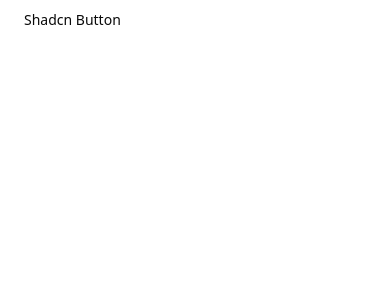
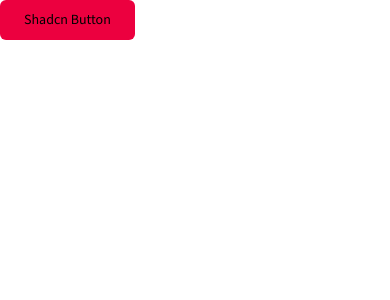
Before and after one commit to Anand95733/sommarie-ai, a Next.js app: page / in a window 390 px wide. Shown: the top 300 px of the page. Built offline with nearby package versions, Linux system fonts and the light colour scheme.

Commit message:
Save changes before Tailwind upgrade

```diff
--- a/app/globals.css
+++ b/app/globals.css
@@ -1,122 +1,181 @@
-@import "tailwindcss";
-@import "tw-animate-css";
+@import 'tailwindcss';
+
+@plugin 'tailwindcss-animate';
 
 @custom-variant dark (&:is(.dark *));
 
-@theme inline {
-  --color-background: var(--background);
-  --color-foreground: var(--foreground);
-  --font-sans: var(--font-geist-sans);
-  --font-mono: var(--font-geist-mono);
-  --color-sidebar-ring: var(--sidebar-ring);
-  --color-sidebar-border: var(--sidebar-border);
-  --color-sidebar-accent-foreground: var(--sidebar-accent-foreground);
-  --color-sidebar-accent: var(--sidebar-accent);
-  --color-sidebar-primary-foreground: var(--sidebar-primary-foreground);
-  --color-sidebar-primary: var(--sidebar-primary);
-  --color-sidebar-foreground: var(--sidebar-foreground);
-  --color-sidebar: var(--sidebar);
-  --color-chart-5: var(--chart-5);
-  --color-chart-4: var(--chart-4);
-  --color-chart-3: var(--chart-3);
-  --color-chart-2: var(--chart-2);
-  --color-chart-1: var(--chart-1);
-  --color-ring: var(--ring);
-  --color-input: var(--input);
-  --color-border: var(--border);
-  --color-destructive: var(--destructive);
-  --color-accent-foreground: var(--accent-foreground);
-  --color-accent: var(--accent);
-  --color-muted-foreground: var(--muted-foreground);
-  --color-muted: var(--muted);
-  --color-secondary-foreground: var(--secondary-foreground);
-  --color-secondary: var(--secondary);
-  --color-primary-foreground: var(--primary-foreground);
-  --color-primary: var(--primary);
-  --color-popover-foreground: var(--popover-foreground);
-  --color-popover: var(--popover);
-  --color-card-foreground: var(--card-foreground);
-  --color-card: var(--card);
+@theme {
+  --font-sans: var(--font-sans), ui-sans-serif, system-ui, sans-serif,
+    'Apple Color Emoji', 'Segoe UI Emoji', 'Segoe UI Symbol', 'Noto Color Emoji';
+
+  --color-background: hsl(var(--background));
+  --color-foreground: hsl(var(--foreground));
+
+  --color-card: hsl(var(--card));
+  --color-card-foreground: hsl(var(--card-foreground));
+
+  --color-popover: hsl(var(--popover));
+  --color-popover-foreground: hsl(var(--popover-foreground));
+
+  --color-primary: hsl(var(--primary));
+  --color-primary-foreground: hsl(var(--primary-foreground));
+
+  --color-secondary: hsl(var(--secondary));
+  --color-secondary-foreground: hsl(var(--secondary-foreground));
+
+  --color-muted: hsl(var(--muted));
+  --color-muted-foreground: hsl(var(--muted-foreground));
+
+  --color-accent: hsl(var(--accent));
+  --color-accent-foreground: hsl(var(--accent-foreground));
+
+  --color-destructive: hsl(var(--destructive));
+  --color-destructive-foreground: hsl(var(--destructive-foreground));
+
+  --color-border: hsl(var(--border));
+  --color-input: hsl(var(--input));
+  --color-ring: hsl(var(--ring));
+
+  --color-chart-1: hsl(var(--chart-1));
+  --color-chart-2: hsl(var(--chart-2));
+  --color-chart-3: hsl(var(--chart-3));
+  --color-chart-4: hsl(var(--chart-4));
+  --color-chart-5: hsl(var(--chart-5));
+
+  --radius-lg: var(--radius);
+  --radius-md: calc(var(--radius) - 2px);
   --radius-sm: calc(var(--radius) - 4px);
-  --radius-md: calc(var(--radius) - 2px);
-  --radius-lg: var(--radius);
-  --radius-xl: calc(var(--radius) + 4px);
 }
 
-:root {
-  --radius: 0.625rem;
-  --background: oklch(1 0 0);
-  --foreground: oklch(0.145 0 0);
-  --card: oklch(1 0 0);
-  --card-foreground: oklch(0.145 0 0);
-  --popover: oklch(1 0 0);
-  --popover-foreground: oklch(0.145 0 0);
-  --primary: oklch(0.205 0 0);
-  --primary-foreground: oklch(0.985 0 0);
-  --secondary: oklch(0.97 0 0);
-  --secondary-foreground: oklch(0.205 0 0);
-  --muted: oklch(0.97 0 0);
-  --muted-foreground: oklch(0.556 0 0);
-  --accent: oklch(0.97 0 0);
-  --accent-foreground: oklch(0.205 0 0);
-  --destructive: oklch(0.577 0.245 27.325);
-  --border: oklch(0.922 0 0);
-  --input: oklch(0.922 0 0);
-  --ring: oklch(0.708 0 0);
-  --chart-1: oklch(0.646 0.222 41.116);
-  --chart-2: oklch(0.6 0.118 184.704);
-  --chart-3: oklch(0.398 0.07 227.392);
-  --chart-4: oklch(0.828 0.189 84.429);
-  --chart-5: oklch(0.769 0.188 70.08);
-  --sidebar: oklch(0.985 0 0);
-  --sidebar-foreground: oklch(0.145 0 0);
-  --sidebar-primary: oklch(0.205 0 0);
-  --sidebar-primary-foreground: oklch(0.985 0 0);
-  --sidebar-accent: oklch(0.97 0 0);
-  --sidebar-accent-foreground: oklch(0.205 0 0);
-  --sidebar-border: oklch(0.922 0 0);
-  --sidebar-ring: oklch(0.708 0 0);
+/*
+  The default border color has changed to `currentColor` in Tailwind CSS v4,
+  so we've added these compatibility styles to make sure everything still
+  looks the same as it did with Tailwind CSS v3.
+
+  If we ever want to remove these styles, we need to add an explicit border
+  color utility to any element that depends on these defaults.
+*/
+@layer base {
+  *,
+  ::after,
+  ::before,
+  ::backdrop,
+  ::file-selector-button {
+    border-color: var(--color-gray-200, currentColor);
+  }
 }
 
-.dark {
-  --background: oklch(0.145 0 0);
-  --foreground: oklch(0.985 0 0);
-  --card: oklch(0.205 0 0);
-  --card-foreground: oklch(0.985 0 0);
-  --popover: oklch(0.205 0 0);
-  --popover-foreground: oklch(0.985 0 0);
-  --primary: oklch(0.922 0 0);
-  --primary-foreground: oklch(0.205 0 0);
-  --secondary: oklch(0.269 0 0);
-  --secondary-foreground: oklch(0.985 0 0);
-  --muted: oklch(0.269 0 0);
-  --muted-foreground: oklch(0.708 0 0);
-  --accent: oklch(0.269 0 0);
-  --accent-foreground: oklch(0.985 0 0);
-  --destructive: oklch(0.704 0.191 22.216);
-  --border: oklch(1 0 0 / 10%);
-  --input: oklch(1 0 0 / 15%);
-  --ring: oklch(0.556 0 0);
-  --chart-1: oklch(0.488 0.243 264.376);
-  --chart-2: oklch(0.696 0.17 162.48);
-  --chart-3: oklch(0.769 0.188 70.08);
-  --chart-4: oklch(0.627 0.265 303.9);
-  --chart-5: oklch(0.645 0.246 16.439);
-  --sidebar: oklch(0.205 0 0);
-  --sidebar-foreground: oklch(0.985 0 0);
-  --sidebar-primary: oklch(0.488 0.243 264.376);
-  --sidebar-primary-foreground: oklch(0.985 0 0);
-  --sidebar-accent: oklch(0.269 0 0);
-  --sidebar-accent-foreground: oklch(0.985 0 0);
-  --sidebar-border: oklch(1 0 0 / 10%);
-  --sidebar-ring: oklch(0.556 0 0);
+@layer utilities {
+  body {
+    font-family: Arial, Helvetica, sans-serif;
+  }
+}
+
+@layer base {
+  :root {
+    --background: 0 0% 100%;
+    --foreground: 222.2 84% 4.9%;
+    --card: 0 0% 100%;
+    --card-foreground: 222.2 84% 4.9%;
+    --popover: 0 0% 100%;
+    --popover-foreground: 222.2 84% 4.9%;
+    --primary: 350 89% 60%;
+    --primary-foreground: 210 40% 98%;
+    --secondary: 350 33% 96%;
+    --secondary-foreground: 350 89% 60%;
+    --muted: 350 33% 96%;
+    --muted-foreground: 215 25% 27%;
+    --accent: 350 33% 18%;
+    --accent-foreground: 350 89% 60%;
+    --destructive: 350 89% 50%;
+    --destructive-foreground: 210 40% 98%;
+    --border: 350 33% 90%;
+    --input: 350 33% 90%;
+    --ring: 350 89% 60%;
+    --radius: 0.5rem;
+    --chart-1: 12 76% 61%;
+    --chart-2: 173 58% 39%;
+    --chart-3: 197 37% 24%;
+    --chart-4: 43 74% 66%;
+    --chart-5: 27 87% 67%;
+  }
+
+  .dark {
+    --background: 222.2 84% 4.9%;
+    --foreground: 210 40% 98%;
+    --card: 222.2 84% 4.9%;
+    --card-foreground: 210 40% 98%;
+    --popover: 222.2 84% 4.9%;
+    --popover-foreground: 210 40% 98%;
+    --primary: 350 89% 60%;
+    --primary-foreground: 210 40% 98%;
+    --secondary: 350 33% 17.5%;
+    --secondary-foreground: 210 40% 98%;
+    --muted: 350 33% 17.5%;
+    --muted-foreground: 215 20.2% 65.1%;
+    --accent: 350 33% 25%;
+    --accent-foreground: 210 40% 98%;
+    --destructive: 350 89% 40%;
+    --destructive-foreground: 210 40% 98%;
+    --border: 350 33% 17.5%;
+    --input: 350 33% 17.5%;
+    --ring: 350 89% 60%;
+    --chart-1: 220 70% 50%;
+    --chart-2: 160 60% 45%;
+    --chart-3: 30 80% 55%;
+    --chart-4: 280 65% 60%;
+    --chart-5: 340 75% 55%;
+  }
 }
 
 @layer base {
   * {
-    @apply border-border outline-ring/50;
+    @apply border-border;
   }
-  body {
-    @apply bg-background text-foreground;
+  h1 {
+    @apply text-4xl md:text-6xl xl:text-7xl font-bold;
+  }
+
+  h2 {
+    @apply text-xl lg:text-3xl font-medium;
+  }
+
+  h3 {
+    @apply text-2xl lg:text-4xl font-medium;
+  }
+
+  a {
+    @apply hover:cursor-pointer;
+  }
+
+  button {
+    @apply hover:cursor-pointer bg-rose-600 hover:bg-rose-700;
+  }
+
+  @keyframes gradient-x {
+    0%,
+    100% {
+      background-size: 200% 100%;
+      background-position: left center;
+    }
+    50% {
+      background-size: 200% 100%;
+      background-position: right center;
+    }
+  }
+
+  .animate-gradient-x {
+    animation: gradient-x 3s ease infinite;
   }
 }
+
+@utility container {
+  margin-inline: auto;
+  padding-inline: 2rem;
+  @media (width >= --theme(--breakpoint-sm)) {
+    max-width: none;
+  }
+  @media (width >= 1400px) {
+    max-width: 1400px;
+  }
+}
--- a/package.json
+++ b/package.json
@@ -10,24 +10,21 @@
   },
   "dependencies": {
     "@radix-ui/react-slot": "^1.1.2",
-    "@tailwindcss/postcss": "^4.1.3",
     "class-variance-authority": "^0.7.1",
     "clsx": "^2.1.1",
     "lucide-react": "^0.487.0",
     "next": "15.2.4",
-    "postcss": "^8.5.3",
     "react": "^19.0.0",
     "react-dom": "^19.0.0",
     "tailwind-merge": "^3.1.0",
-    "tailwindcss": "^4.1.3",
     "tw-animate-css": "^1.2.5"
   },
   "devDependencies": {
     "@eslint/eslintrc": "^3",
+    "@tailwindcss/postcss": "^4.1.3",
     "@types/node": "^20",
     "@types/react": "^19",
     "@types/react-dom": "^19",
-    "autoprefixer": "^10.4.21",
     "eslint": "^9",
     "eslint-config-next": "15.2.4",
     "eslint-plugin-tailwindcss": "^3.18.0",
--- a/postcss.config.mjs
+++ b/postcss.config.mjs
@@ -1,6 +1,6 @@
 const config = {
   plugins: {
-    "@tailwindcss/postcss": {},
-  },
+    "@tailwindcss/postcss": {}
+  }
 };
 export default config;
--- a/tailwind.config.js
+++ /dev/null
@@ -1,76 +0,0 @@
-/** @type {import('tailwindcss').Config} */
-module.exports = {
-  darkMode: ["class"],
-  content: [
-    "./pages/**/*.{ts,tsx}",
-    "./components/**/*.{ts,tsx}",
-    "./app/**/*.{ts,tsx}",
-    "./src/**/*.{ts,tsx}"
-  ],
-  theme: {
-    container: {
-      center: true,
-      padding: "2rem",
-      screens: {
-        "2xl": "1400px"
-      }
-    },
-    extend: {
-      colors: {
-        border: "hsl(var(--border))",
-        input: "hsl(var(--input))",
-        ring: "hsl(var(--ring))",
-        background: "hsl(var(--background))",
-        foreground: "hsl(var(--foreground))",
-        primary: {
-          DEFAULT: "hsl(var(--primary))",
-          foreground: "hsl(var(--primary-foreground))"
-        },
-        secondary: {
-          DEFAULT: "hsl(var(--secondary))",
-          foreground: "hsl(var(--secondary-foreground))"
-        },
-        destructive: {
-          DEFAULT: "hsl(var(--destructive))",
-          foreground: "hsl(var(--destructive-foreground))"
-        },
-        muted: {
-          DEFAULT: "hsl(var(--muted))",
-          foreground: "hsl(var(--muted-foreground))"
-        },
-        accent: {
-          DEFAULT: "hsl(var(--accent))",
-          foreground: "hsl(var(--accent-foreground))"
-        },
-        popover: {
-          DEFAULT: "hsl(var(--popover))",
-          foreground: "hsl(var(--popover-foreground))"
-        },
-        card: {
-          DEFAULT: "hsl(var(--card))",
-          foreground: "hsl(var(--card-foreground))"
-        }
-      },
-      borderRadius: {
-        lg: "var(--radius)",
-        md: "calc(var(--radius) - 2px)",
-        sm: "calc(var(--radius) - 4px)"
-      },
-      keyframes: {
-        "accordion-down": {
-          from: { height: 0 },
-          to: { height: "var(--radix-accordion-content-height)" }
-        },
-        "accordion-up": {
-          from: { height: "var(--radix-accordion-content-height)" },
-          to: { height: 0 }
-        }
-      },
-      animation: {
-        "accordion-down": "accordion-down 0.2s ease-out",
-        "accordion-up": "accordion-up 0.2s ease-out"
-      }
-    }
-  },
-  plugins: [require("tailwindcss-animate")]
-};
```
Also changed, not shown: 1 other file (tests, documents, lock files or other folders).
